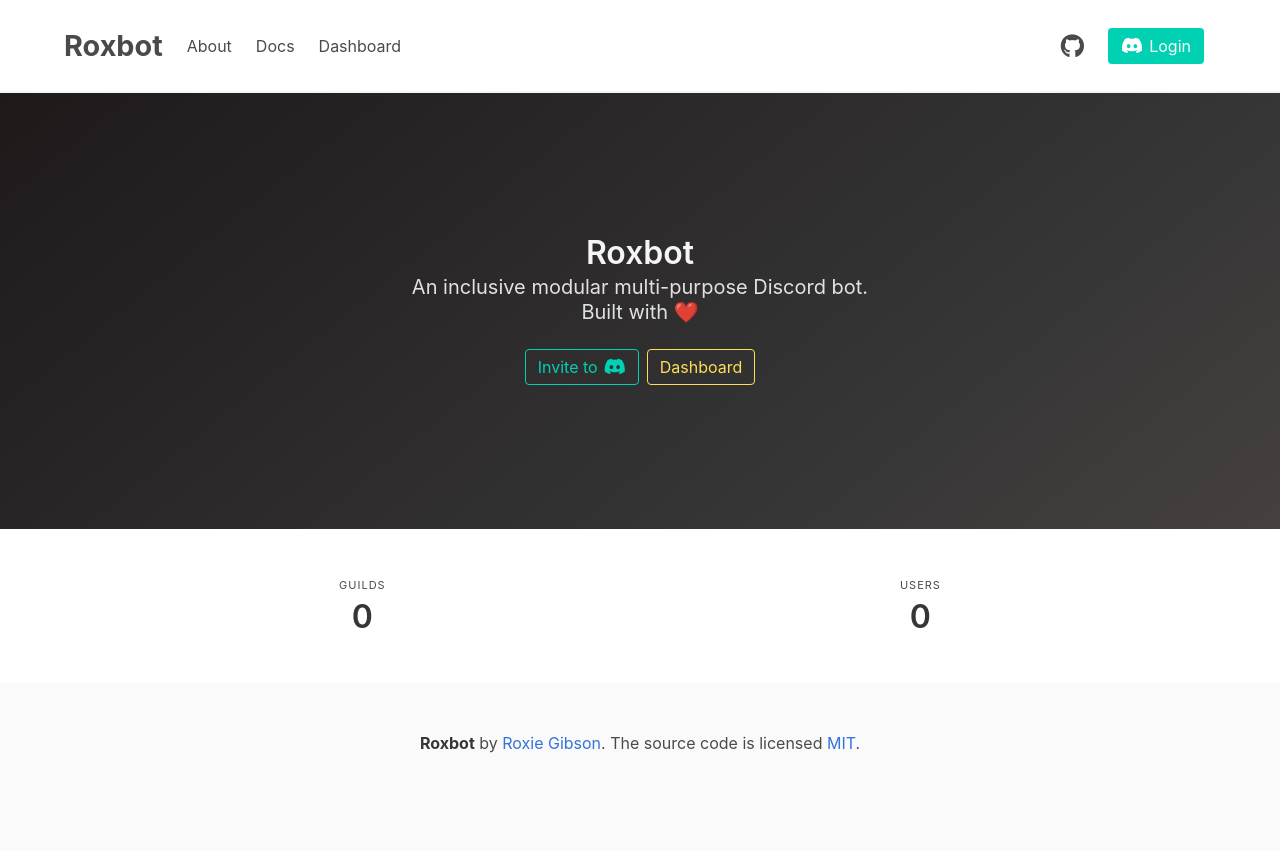
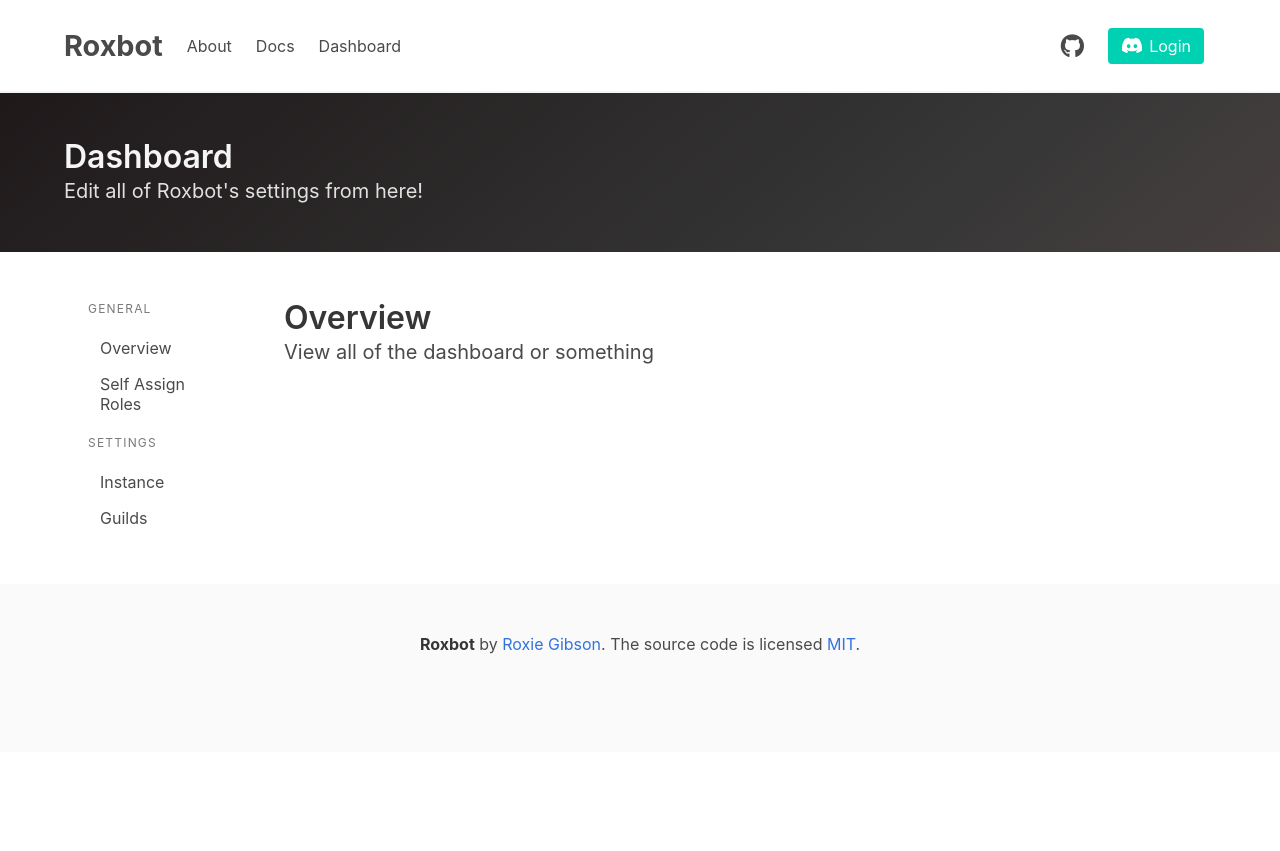
Before and after one commit to Roxxers/roxbot, a Python web app: template webapp/templates/index.html in a window 1280 px wide. After the commit the page ends 654 px from the top, so only its background shows below. Run offline with Jinja, Linux system fonts and the light colour scheme; the template is opened without the code that fills it, so the values that code supplies are empty; some libraries are stand-ins or nearby versions.

Commit message:
cool dashboard changes with a rad sidebar

```diff
--- a/webapp/templates/base/nav.html
+++ b/webapp/templates/base/nav.html
@@ -13,13 +13,13 @@
       </div>
       <div id="navbarBasicExample" class="navbar-menu">
         <div class="navbar-start">
-          <a class="navbar-item" href="{{ url_for('.about') }}">
+          <a class="navbar-item{% if request.path == url_for('.about') %} is-active{% endif %}" href="{{ url_for('.about') }}">
             About
           </a>
           <a class="navbar-item" href="{{ url_for('.docs') }}">
             Docs
           </a>
-          <a class="navbar-item" href="{{ url_for('.dashboard') }}">
+          <a class="navbar-item{% if url_for('.dashboard') in request.path %} is-active{% endif %}" href="{{ url_for('.dashboard') }}">
             Dashboard
           </a>
           </div>
--- a/webapp/templates/base/styles.html
+++ b/webapp/templates/base/styles.html
@@ -7,7 +7,7 @@
   #nav-ava {
     height: 82px !important;
   }
-  .guild-card {
+  .guild-content {
     margin: auto;
   }
   .guild-icon {
--- /dev/null
+++ b/webapp/templates/dashboard/base.html
@@ -0,0 +1,56 @@
+{% extends "base/base.html" %}
+
+{% block page_name %}Dashboard{% endblock page_name %}
+
+{% block content %}
+<main>
+  <section id="header" class="hero is-dark is-bold">
+    <div class="hero-body">
+      <div class="container">
+        <h1 class="title">
+          Dashboard
+        </h1>
+        <h2 class="subtitle">
+          Edit all of Roxbot's settings from here!
+        </h2>
+      </div>
+    </div>
+  </section>
+  <div class="container">
+    <div class="columns is-fullheight">
+      <div class="column is-2">
+        <aside class="menu column section">
+          <p class="menu-label">
+            General
+          </p>
+          <ul class="menu-list">
+            <li>
+                <a class="{% if request.path == url_for('dashboard') %}is-active{% endif %}" href="{{ url_for('dashboard') }}">Overview</a>
+            </li>
+            <li>
+                <a class="{% if request.path == url_for('dashboard_selfassign') %}is-active{% endif %}" href="{{ url_for('dashboard_selfassign') }}">Self Assign Roles</a>
+            </li>
+          </ul>
+          <p class="menu-label">
+            Settings
+          </p>
+          <ul class="menu-list">
+            {% if owner_id == logged_in_user.get('id') %}
+            <li>
+                <a class="{% if request.path == url_for('dashboard_instance') %}is-active{% endif %}" href="{{ url_for('dashboard_instance') }}">Instance</a>
+            </li>
+            {% endif %}
+            <li>
+                <a class="{% if request.path == url_for('dashboard_guilds') %}is-active{% endif %}" href="{{ url_for('dashboard_guilds') }}">Guilds</a>
+            </li>
+          </ul>
+        </aside>
+      </div>
+      <div class="column is-10">
+        {% block settings %}
+        {% endblock settings %}
+      </div>
+    </div>
+  </div>
+</main>
+{% endblock content %}
--- /dev/null
+++ b/webapp/templates/dashboard/index.html
@@ -0,0 +1,11 @@
+{% extends "dashboard/base.html" %}
+
+
+{% block settings %}
+<section id="instance" class="section">
+    <h2 class="title">Overview</h2>
+    <h3 class="subtitle">
+        View all of the dashboard or something
+    </h3>
+</section>
+{% endblock settings %}
```
Also changed, not shown: webapp/routes.py (+96 -3 lines), webapp/templates/dashboard.html (deleted, +0 -57 lines), webapp/templates/dashboard/guilds.html (added, +37 -0 lines), webapp/templates/dashboard/instance.html (added, +11 -0 lines), webapp/templates/dashboard/selfassign.html (added, +11 -0 lines).
